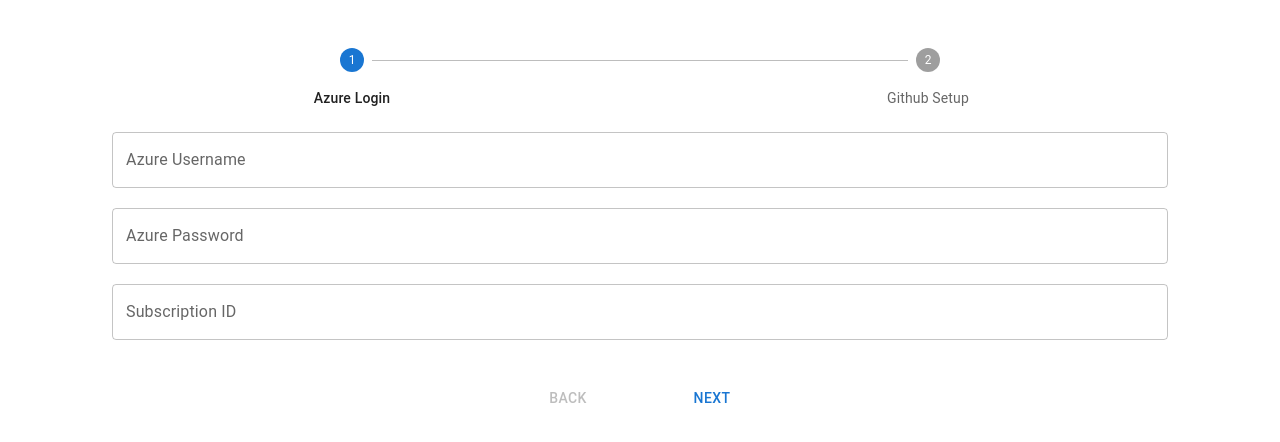
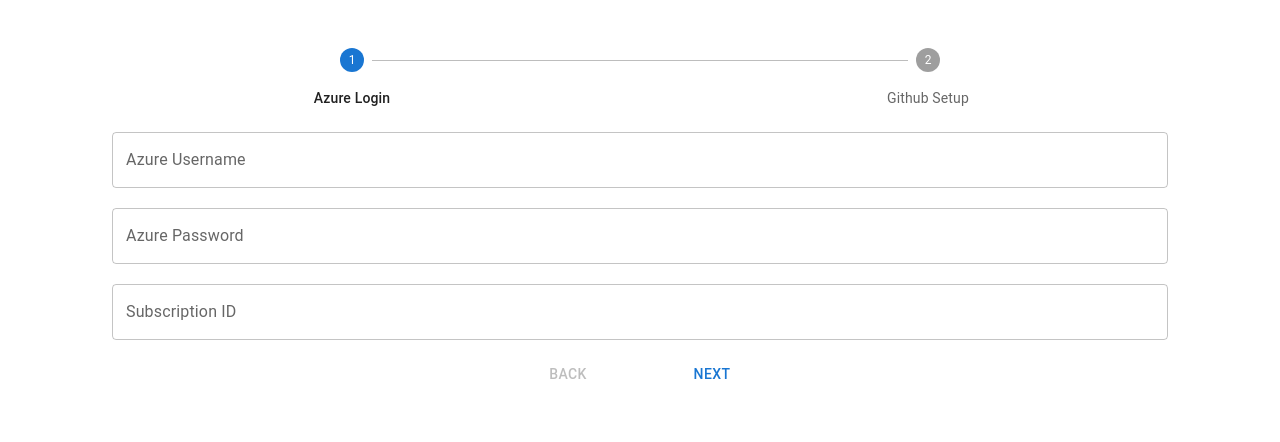
Before and after one commit to ubility-idp/ubility-idp, a Next.js app in the folder Install/ubility-install/: page / in a window 1280 px wide. Shown: the top 442 px of the page. Built offline with nearby package versions, Linux system fonts and the light colour scheme.

Commit message:
fixed bash exec at next click

```diff
--- a/Install/ubility-install/components/HorizontalLinearStepper.tsx
+++ b/Install/ubility-install/components/HorizontalLinearStepper.tsx
@@ -1,16 +1,15 @@
-import * as React from "react";
 import Box from "@mui/material/Box";
 import Stepper from "@mui/material/Stepper";
-import Step from "@mui/material/Step";
 import StepLabel from "@mui/material/StepLabel";
-import Button from "@mui/material/Button";
 import Typography from "@mui/material/Typography";
 import InstallStep from "./InstallStep";
-import steps from "./steps";
+import steps from "../static/steps";
+import {ReactNode, useState} from "react";
+import {Step} from "@mui/material";
 
 export default function HorizontalLinearStepper() {
-  const [activeStep, setActiveStep] = React.useState(0);
-  const [skipped, setSkipped] = React.useState(new Set<number>());
+  const [activeStep, setActiveStep] = useState(0);
+  const [skipped, setSkipped] = useState(new Set<number>());
 
   const isStepOptional = (step: number) => {
     // return step === 1;
@@ -59,7 +58,7 @@
         {steps.map((step, index) => {
           const stepProps: {completed?: boolean} = {};
           const labelProps: {
-            optional?: React.ReactNode;
+            optional?: ReactNode;
           } = {};
           if (isStepOptional(index)) {
             labelProps.optional = (
@@ -76,42 +75,20 @@
           );
         })}
       </Stepper>
-      <InstallStep step={steps[activeStep]} />
-      {activeStep === steps.length ? (
-        <>
-          <Typography sx={{mt: 2, mb: 1}}>
-            All steps completed - you&apos;re finished
-          </Typography>
-          <Box sx={{display: "flex", flexDirection: "row", pt: 2}}>
-            <Box sx={{flex: "1 1 auto"}} />
-            <Button onClick={handleReset}>Reset</Button>
-          </Box>
-        </>
-      ) : (
-        <div className="w-full flex justify-center">
-          <div className="w-52">
-            <Box sx={{display: "flex", flexDirection: "row", pt: 2}}>
-              <Button
-                color="inherit"
-                disabled={activeStep === 0}
-                onClick={handleBack}
-                sx={{mr: 1}}
-              >
-                Back
-              </Button>
-              <Box sx={{flex: "1 1 auto"}} />
-              {isStepOptional(activeStep) && (
-                <Button color="inherit" onClick={handleSkip} sx={{mr: 1}}>
-                  Skip
-                </Button>
-              )}
-              <Button onClick={handleNext}>
-                {activeStep === steps.length - 1 ? "Finish" : "Next"}
-              </Button>
-            </Box>
+      {steps
+        .sort((a, b) => b.nb - a.nb)
+        .map((step, i) => (
+          <div key={i} className={`${i === activeStep && "hidden"}`}>
+            <InstallStep
+              step={step}
+              handleNext={handleNext}
+              handleReset={handleReset}
+              handleBack={handleReset}
+              activeStep={activeStep}
+              stepsNb={steps.length}
+            />
           </div>
-        </div>
-      )}
+        ))}
     </Box>
   );
 }
--- a/Install/ubility-install/components/InstallStep.tsx
+++ b/Install/ubility-install/components/InstallStep.tsx
@@ -1,15 +1,28 @@
 import React, {ReactNode} from "react";
-import {Step} from "./steps";
+import {Step} from "../static/steps";
 import {Controller, useForm} from "react-hook-form";
-import {Button, TextField} from "@mui/material";
+import {Box, Button, TextField, Typography} from "@mui/material";
 
 interface Props {
   step: Step;
+  handleNext: () => void;
+  handleReset: () => void;
+  handleBack: () => void;
+  activeStep: number;
+  stepsNb: number;
 }
 
-export default function InstallStep({step}: Props) {
+export default function InstallStep({
+  step,
+  handleNext,
+  handleReset,
+  handleBack,
+  activeStep,
+  stepsNb,
+}: Props) {
   const {handleSubmit, reset, control} = useForm();
   const onSubmit = async (data: any) => {
+    handleNext();
     console.log(data);
     const input_json: any = {};
     step.inputs.forEach((input) => (input_json[input.id] = data[input.id]));
@@ -42,12 +55,36 @@
             />
           ))}
         </div>
-        {/* <div className="flex mt-8 w-fit">
-          <Button onClick={handleSubmit(onSubmit)}>Submit</Button>
-          <Button onClick={() => reset()} variant={"outlined"}>
-            Reset
-          </Button>
-        </div> */}
+        {activeStep === stepsNb ? (
+          <>
+            <Typography sx={{mt: 2, mb: 1}}>
+              All steps completed - you&apos;re finished
+            </Typography>
+            <Box sx={{display: "flex", flexDirection: "row", pt: 2}}>
+              <Box sx={{flex: "1 1 auto"}} />
+              <Button onClick={handleReset}>Reset</Button>
+            </Box>
+          </>
+        ) : (
+          <div className="w-full flex justify-center">
+            <div className="w-52">
+              <Box sx={{display: "flex", flexDirection: "row", pt: 2}}>
+                <Button
+                  color="inherit"
+                  disabled={activeStep === 0}
+                  onClick={handleBack}
+                  sx={{mr: 1}}
+                >
+                  Back
+                </Button>
+                <Box sx={{flex: "1 1 auto"}} />
+                <Button onClick={handleSubmit(onSubmit)}>
+                  {activeStep === stepsNb - 1 ? "Finish" : "Next"}
+                </Button>
+              </Box>
+            </div>
+          </div>
+        )}
       </div>
     </form>
   );
```
Also changed, not shown: Install/ubility-install/static/steps.ts (renamed from Install/ubility-install/components/steps.ts).
